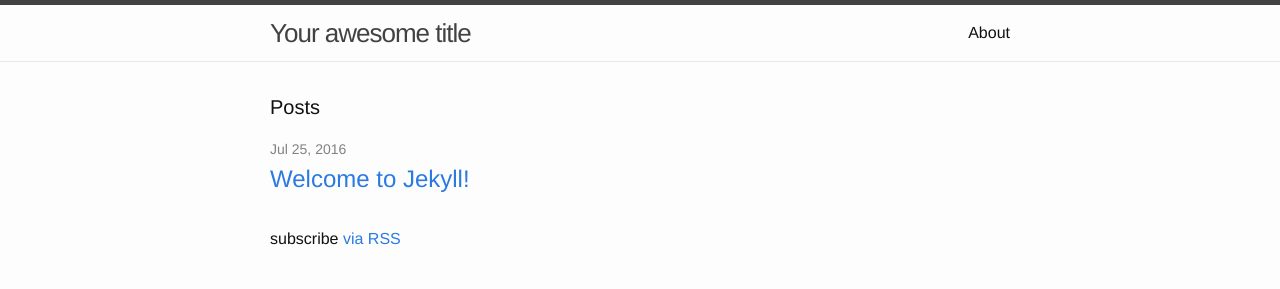
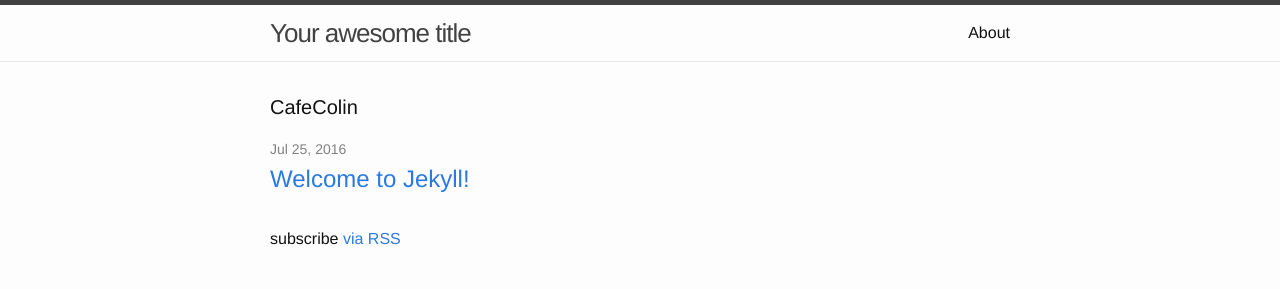
Before and after one commit to walletknowledge/WalletKnowledge, a Jekyll site: the page built from index.html, in a window 1280 px wide. Shown: the top 289 px of the page. Built offline with Jekyll 4.4.1, drawn with Linux system fonts in a browser that asks for light colours.

Commit message:
Update index.html

```diff
--- a/index.html
+++ b/index.html
@@ -4,7 +4,7 @@
 
 <div class="home">
 
-  <h1 class="page-heading">Posts</h1>
+  <h1 class="page-heading">CafeColin</h1>
 
   <ul class="post-list">
     {% for post in site.posts %}
```
